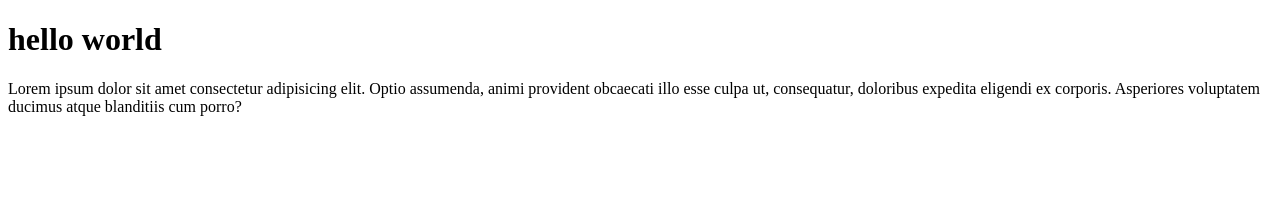
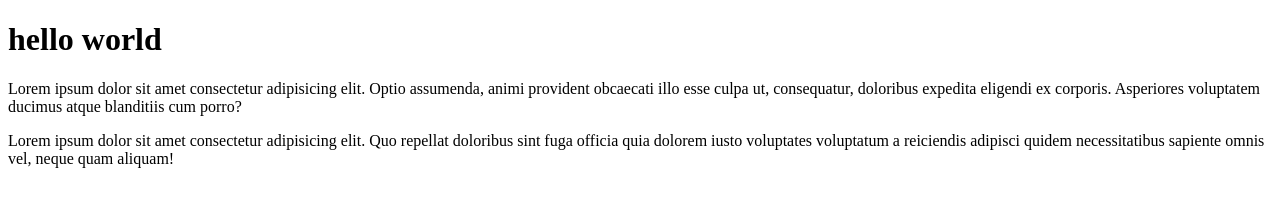
Before and after one commit to limploc/ab-, a plain HTML site: page index.html in a window 1280 px wide. Drawn offline with Linux system fonts and the light colour scheme.

Commit message:
add new paragraph

```diff
--- a/index.html
+++ b/index.html
@@ -10,6 +10,7 @@
 
     <h1>hello world</h1>
     <p>Lorem ipsum dolor sit amet consectetur adipisicing elit. Optio assumenda, animi provident obcaecati illo esse culpa ut, consequatur, doloribus expedita eligendi ex corporis. Asperiores voluptatem ducimus atque blanditiis cum porro?</p>
+    <p>Lorem ipsum dolor sit amet consectetur adipisicing elit. Quo repellat doloribus sint fuga officia quia dolorem iusto voluptates voluptatum a reiciendis adipisci quidem necessitatibus sapiente omnis vel, neque quam aliquam!</p>
 
 </body>
 </html>
```
